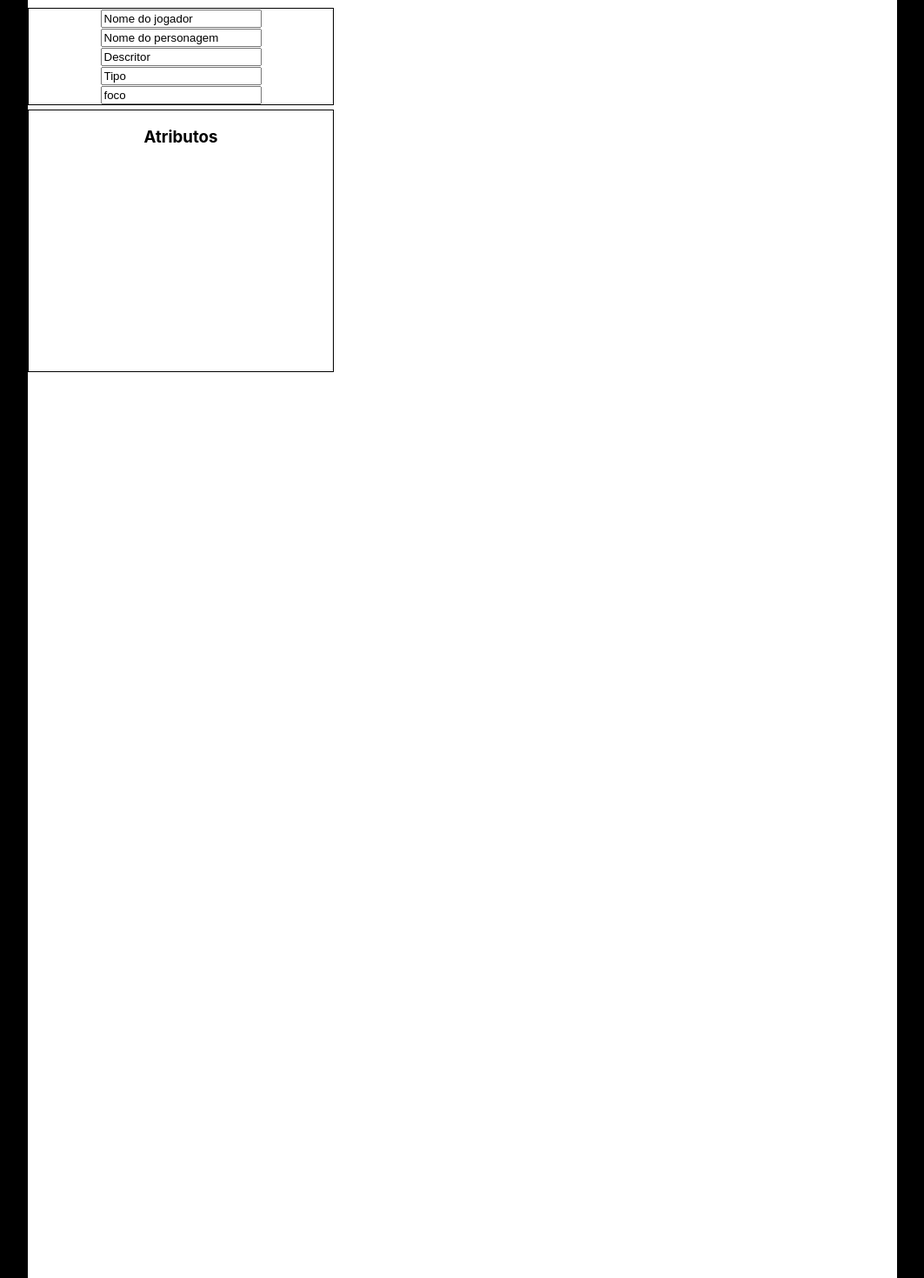
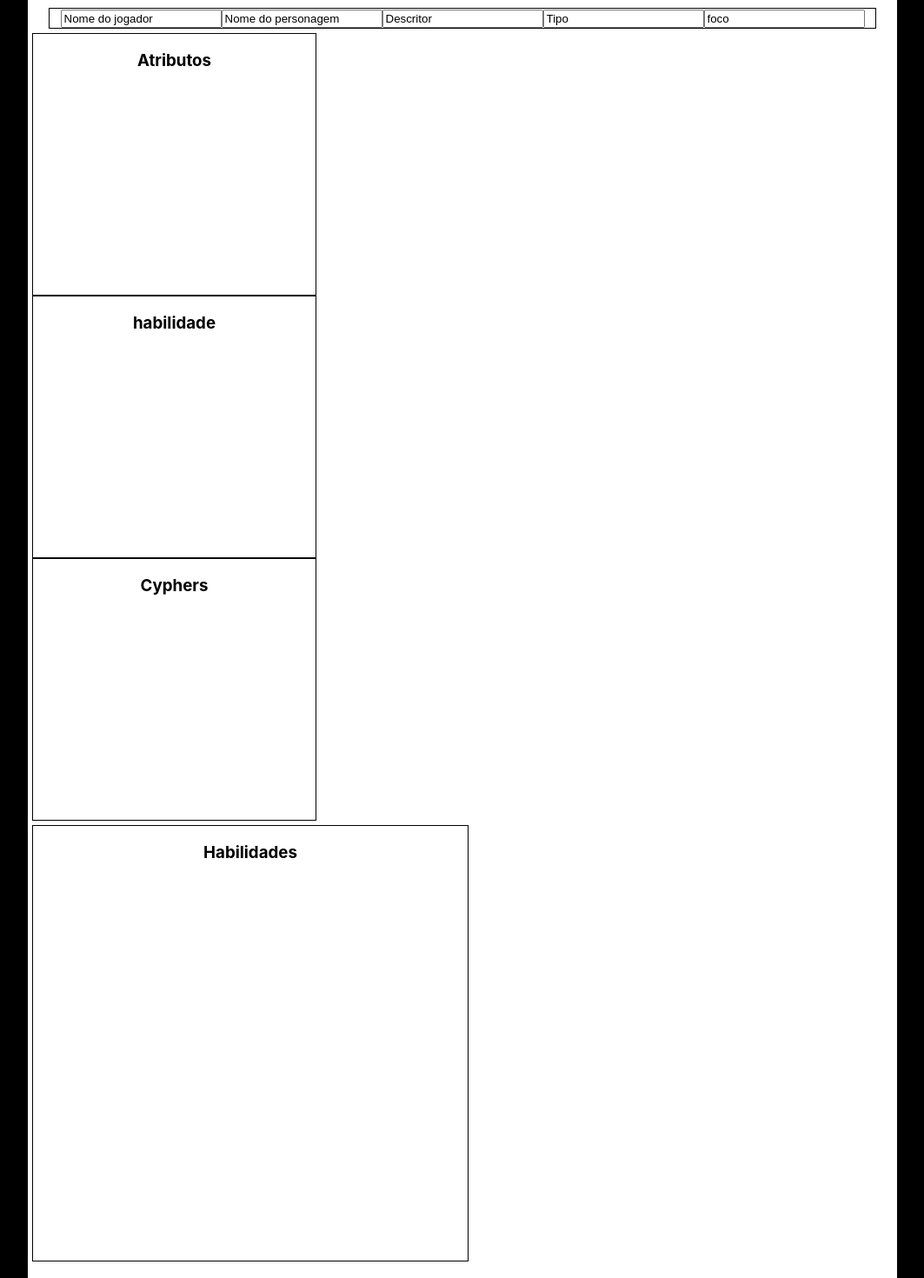
Before and after one commit to AlexandreRodriguesStrapasson/cypher_sheet, a React (Create React App) app in the folder app/: page /Sheet in a window 1280 px wide. Shown: the part 60-1530 px from the top of the page at 87% size, without its empty margins (108-1171 px from the left). Built offline with nearby package versions, Linux system fonts and the light colour scheme.

Commit message:
feat: add new fields in the sheet.js

```diff
--- a/app/src/pages/sheet.js
+++ b/app/src/pages/sheet.js
@@ -15,9 +15,19 @@ function Sheet(){
             <div className={Style.attributeBox}>
                 <h3>Atributos</h3>
             </div>
-            <div className="skills"></div>
+
+            <div className={Style.abilitties}>
+                <h3>habilidade</h3>
+            </div>
+            <div className={Style.cyphers}>
+                <h3>Cyphers</h3>
+            </div>
+
+            <div className={Style.skills}>
+                <h3>Habilidades</h3>
+            </div>
+
             <div className="attack"></div>
-            <div className="cyphers"></div>
             <div className="equipament"></div>
 
             <div className="abilitties"></div>
--- a/app/src/style/sheet.module.css
+++ b/app/src/style/sheet.module.css
@@ -9,13 +9,38 @@
 
 .characterInfo{
     height: auto;
-    width: 350px;
+    width: 950px;
     border: 1px solid;
     margin-bottom: 5px;
+    margin-left: auto;
+    margin-right: auto;
 }
 
 .attributeBox{
     border: 1px solid;
-    width: 350px;
+    width: 325px;
     height: 300px;
+    margin-left: 5px;
 }
+
+.abilitties{
+    border: 1px solid;
+    width: 325px;
+    height: 300px;
+    margin-left: 5px;
+}
+
+.cyphers{
+    border: 1px solid;
+    width: 325px;
+    height: 300px;
+    margin-left: 5px;
+}
+
+.skills{
+    border: 1px solid;
+    width: 500px;
+    height: 500px;
+    margin-top: 5px;
+    margin-left: 5px;
+}
```
